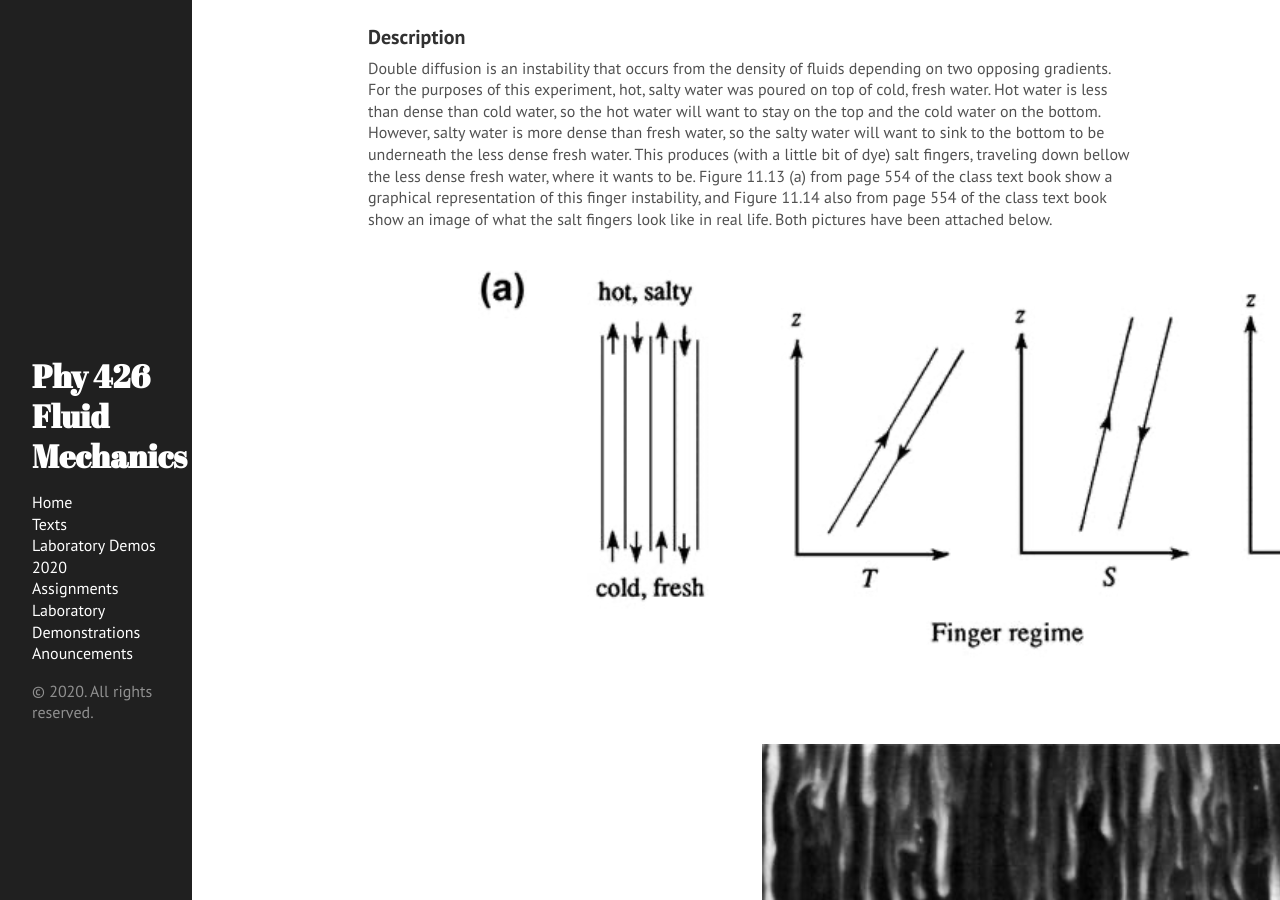
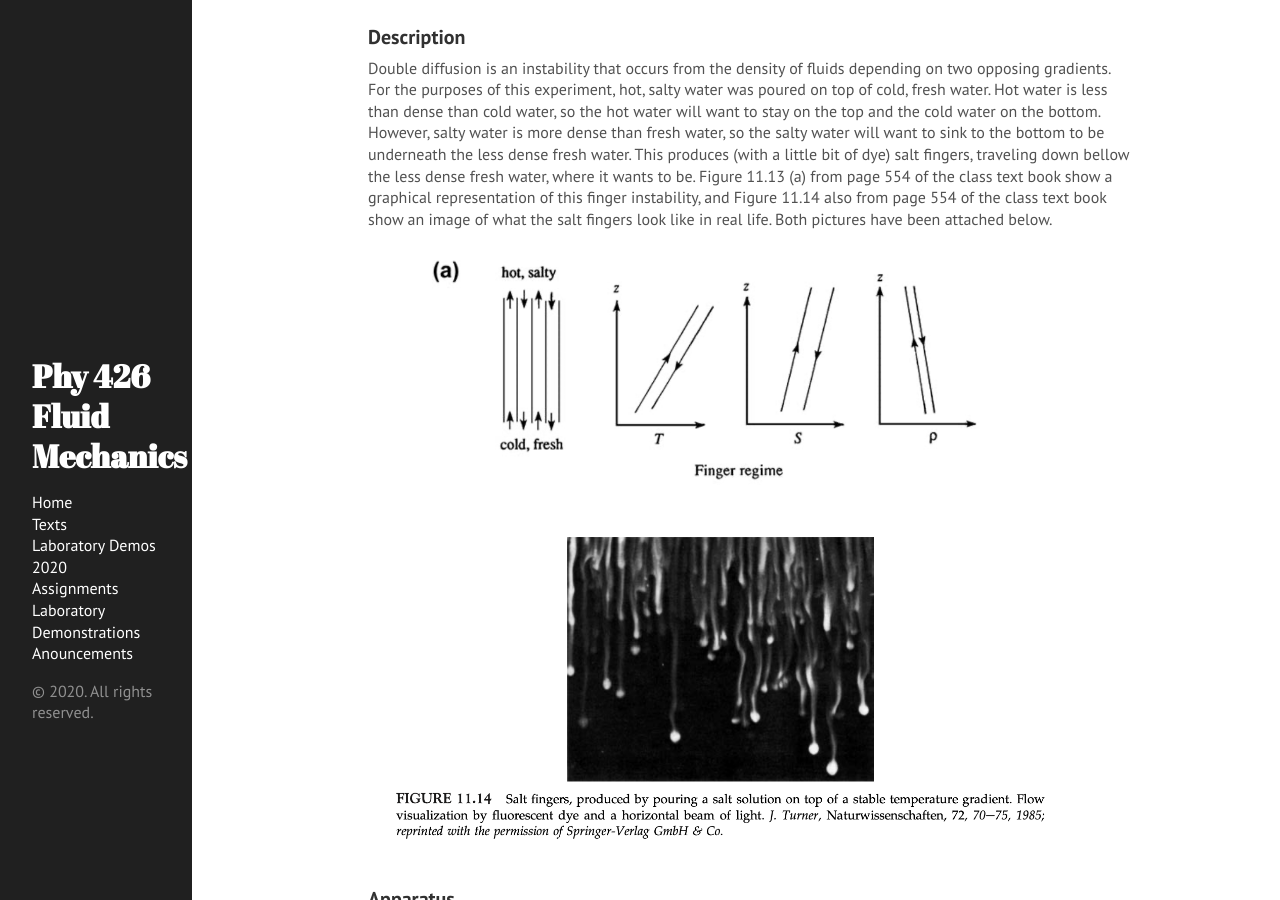
Before and after one commit to jklymak/Phy426, a Jekyll site: the page built from docs/lab_demos20/Instability_Wonders/index.md, in a window 1280 px wide and 900 px high, scrolled down 484 px. Built offline with Jekyll 4.4.1, drawn with Linux system fonts in a browser that asks for light colours.

Commit message:
Labdemos

```diff
--- a/docs/lab_demos20/Instability_Wonders/index.md
+++ b/docs/lab_demos20/Instability_Wonders/index.md
@@ -21,9 +21,9 @@
 
 Double diffusion is an instability that occurs from the density of fluids depending on two opposing gradients. For the purposes of this experiment, hot, salty water was poured on top of cold, fresh water. Hot water is less than dense than cold water, so the hot water will want to stay on the top and the cold water on the bottom. However, salty water is more dense than fresh water, so the salty water will want to sink to the bottom to be underneath the less dense fresh water. This produces (with a little bit of dye) salt fingers, traveling down bellow the less dense fresh water, where it wants to be. Figure 11.13 (a) from page 554 of the class text book show a graphical representation of this finger instability, and Figure 11.14 also from page 554 of the class text book show an image of what the salt fingers look like in real life. Both pictures have been attached below.
 
-![Graph.png](Graph.png){:width 700}
+![Graph.png](Graph.png){:width="700"}
 
-![SaltFingers.png](SaltFingers.png){:width 700}
+![SaltFingers.png](SaltFingers.png){:width="700"}
 
 ### Apparatus
 
@@ -59,10 +59,10 @@
 
 Helpful youtube links:
 
-https://www.youtube.com/watch?v=qgamfo86FQo
+<https://www.youtube.com/watch?v=qgamfo86FQo>
 
 
-https://www.youtube.com/watch?v=mf_143gkKSQ
+<https://www.youtube.com/watch?v=mf_143gkKSQ>
 (A more entailed description of the video above.)
 
 ### Description
```
